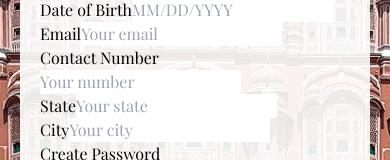
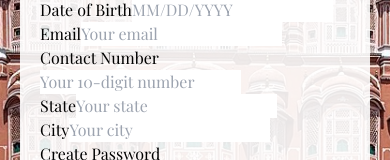
Before and after one commit to PranavAngrish/Outliers, a React (Vite) app in the folder frontend/: page /auth in a window 390 px wide. Shown: the part 170-330 px from the top of the page. Built offline with nearby package versions, Linux system fonts and the light colour scheme.

Commit message:
mobile number 10 digit check

```diff
--- a/frontend/src/components/SignUp.jsx
+++ b/frontend/src/components/SignUp.jsx
@@ -4,7 +4,8 @@ import { FaGoogle, FaEye, FaEyeSlash } from 'react-icons/fa';
 import DatePicker from "react-datepicker";
 import "react-datepicker/dist/react-datepicker.css";
 import "./custom-datepicker.css";
-const InputField = ({ label, type, placeholder, value, onChange, error, pattern }) => (
+
+const InputField = ({ label, type, placeholder, value, onChange, error, pattern, maxLength }) => (
   <div className="mb-2">
     <label className="block text-gray-700 text-sm font-bold mb-1" htmlFor={label}>{label}</label>
     <input
@@ -16,6 +17,7 @@ const InputField = ({ label, type, placeholder, value, onChange, error, pattern
       value={value}
       onChange={onChange}
       pattern={pattern}
+      maxLength={maxLength}
       onKeyPress={(event) => {
         if (pattern && !new RegExp(pattern).test(event.key)) {
           event.preventDefault();
@@ -68,7 +70,7 @@ const SignUp = ({ onSignInClick }) => {
 
   const handleChange = (e) => {
     const { name, value } = e.target;
-    if (name === 'contactnumber' && !/^\d*$/.test(value)) {
+    if (name === 'contactnumber' && (!/^\d*$/.test(value) || value.length > 10)) {
       return;
     }
     setFormData(prevData => ({
@@ -91,6 +93,7 @@ const SignUp = ({ onSignInClick }) => {
     if (!formData.email) newErrors.email = "Email is required";
     else if (!/\S+@\S+\.\S+/.test(formData.email)) newErrors.email = "Email is invalid";
     if (!formData.contactnumber) newErrors.contactnumber = "Contact number is required";
+    else if (formData.contactnumber.length !== 10) newErrors.contactnumber = "Contact number must be 10 digits";
     if (!formData.state) newErrors.state = "State is required";
     if (!formData.city) newErrors.city = "City is required";
     if (!formData.password) newErrors.password = "Password is required";
@@ -156,11 +159,12 @@ const SignUp = ({ onSignInClick }) => {
         <InputField
           label="Contact Number"
           type="tel"
-          placeholder="Your number"
+          placeholder="Your 10-digit number"
           value={formData.contactnumber}
           onChange={handleChange}
           error={errors.contactnumber}
           pattern="\d*"
+          maxLength={10}
         />
         <InputField
           label="State"
```
